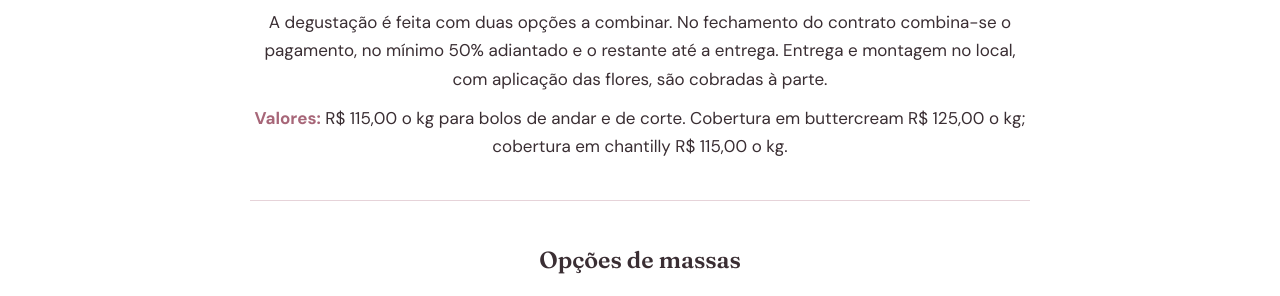
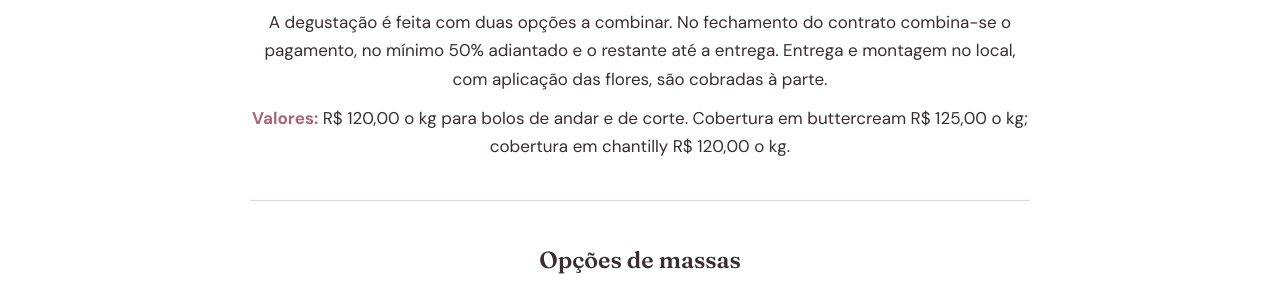
Before and after one commit to jaceguay/biabrandao, a Jekyll site: the page built from bolos-de-casamento.md, in a window 1280 px wide and 900 px high, scrolled down 958 px. Shown: the part 153-449 px from the top of the window. Built offline with Jekyll 4.4.1, drawn with Linux system fonts in a browser that asks for light colours.

Commit message:
Adjust pricing for wedding cakes
Updated the price for bolos de andar and de corte.

```diff
--- a/bolos-de-casamento.md
+++ b/bolos-de-casamento.md
@@ -17,7 +17,7 @@ O bolo de andar é feito com massa amanteigada mais estruturada e recheios mais
 
 A degustação é feita com duas opções a combinar. No fechamento do contrato combina-se o pagamento, no mínimo 50% adiantado e o restante até a entrega. Entrega e montagem no local, com aplicação das flores, são cobradas à parte.
 
-**Valores:** R$ 115,00 o kg para bolos de andar e de corte. Cobertura em buttercream R$ 125,00 o kg; cobertura em chantilly R$ 115,00 o kg.
+**Valores:** R$ 120,00 o kg para bolos de andar e de corte. Cobertura em buttercream R$ 125,00 o kg; cobertura em chantilly R$ 120,00 o kg.
 
 ## Opções de massas
 
```
